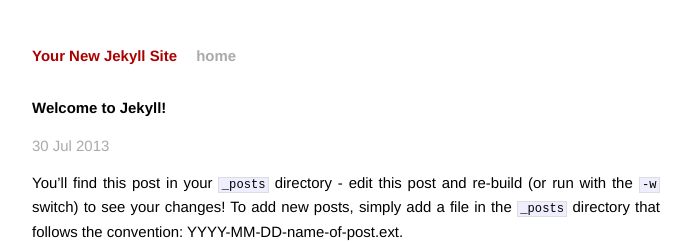
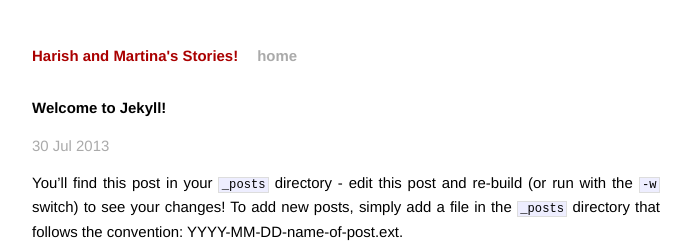
Before and after one commit to hnarayanan/hmstories.org, a Jekyll site: the page built from _posts/2013-07-30-welcome-to-jekyll.markdown, in a window 1280 px wide. Shown: the top 243 px of the page, without its empty margins (294-985 px from the left). Built offline with Jekyll 4.4.1, drawn with Linux system fonts in a browser that asks for light colours; Markdown is read by kramdown in place of the engine named in the settings.

Commit message:
Migrate changes from gh-pages to master

```diff
--- a/_config.yml
+++ b/_config.yml
@@ -1,3 +1,4 @@
-name: Your New Jekyll Site
+name: Harish and Martina's Stories!
 markdown: redcarpet
 pygments: true
+permalink: /:year/:month/:day/:title/
```
